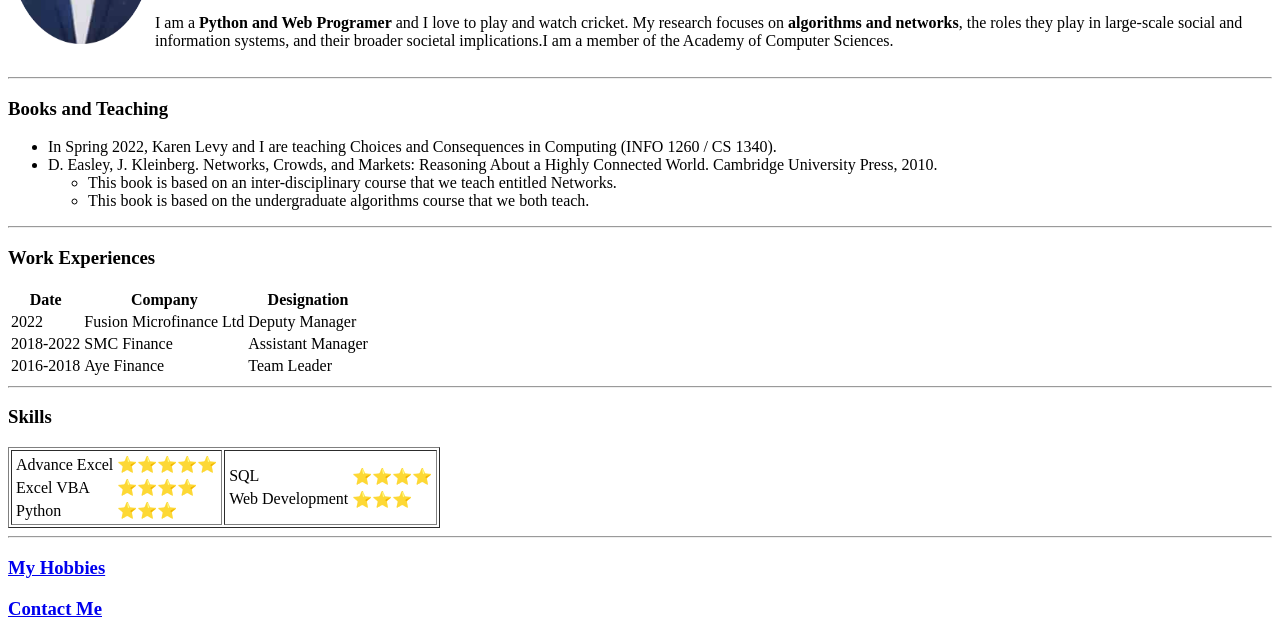
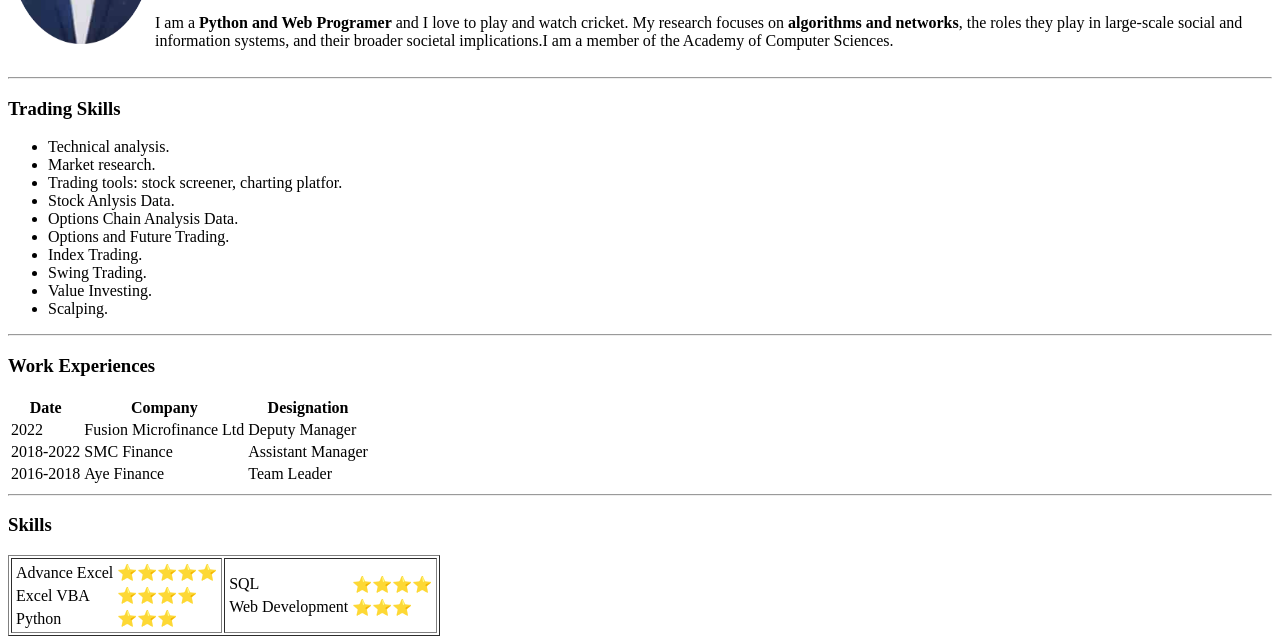
Before and after one commit to HarryChakravarti/CV, a plain HTML site: page index.html in a window 1280 px wide. Shown: the part 165-803 px from the top of the page. Drawn offline with Linux system fonts and the light colour scheme.

Commit message:
Update index.html

```diff
--- a/index.html
+++ b/index.html
@@ -24,14 +24,18 @@
     </tr>
   </table>
   <hr>
-  <h3>Books and Teaching</h3>
+  <h3>Trading Skills</h3>
   <ul>
-    <li>In Spring 2022, Karen Levy and I are teaching Choices and Consequences in Computing (INFO 1260 / CS 1340).</li>
-    <li>D. Easley, J. Kleinberg. Networks, Crowds, and Markets: Reasoning About a Highly Connected World. Cambridge University Press, 2010.</li>
-    <ul>
-      <li>This book is based on an inter-disciplinary course that we teach entitled Networks.</li>
-      <li>This book is based on the undergraduate algorithms course that we both teach.</li>
-    </ul>
+    <li>Technical analysis.</li>
+    <li>Market research.</li>
+    <li>Trading tools: stock screener, charting platfor.</li>
+    <li>Stock Anlysis Data.</li>
+    <li>Options Chain Analysis Data.</li>
+    <li>Options and Future Trading.</li>
+    <li>Index Trading.</li>
+    <li>Swing Trading.</li>
+    <li>Value Investing.</li>
+    <li>Scalping.</li>
   </ul>
   <hr>
   <h3>Work Experiences</h3>
```
